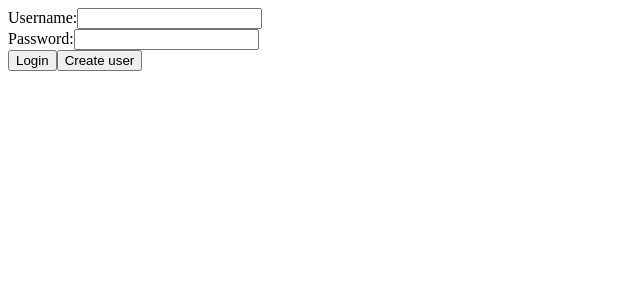
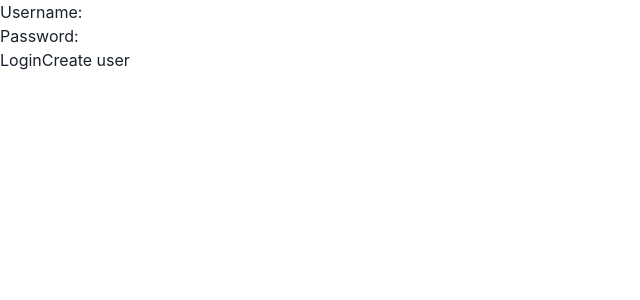
Before and after one commit to dougbacca89/Hash51-2.0, a React app: page /story in a window 1280 px wide. Shown: the top 300 px of the page, without its empty margins (0-640 px from the left). Built offline with nearby package versions, Linux system fonts and the light colour scheme.

Commit message:
added chakra module to package.json and added provider in index.jsx

```diff
--- a/client/src/index.jsx
+++ b/client/src/index.jsx
@@ -1,12 +1,15 @@
 import React from 'react';
 import ReactDOM from 'react-dom';
 import { BrowserRouter } from "react-router-dom";
+import { ChakraProvider } from "@chakra-ui/react"
 
 import App from './pages/App.jsx';
 
 ReactDOM.render(
-  <BrowserRouter>
-    <App />
-  </BrowserRouter>,
+  <ChakraProvider>
+    <BrowserRouter>
+      <App />
+    </BrowserRouter>
+  </ChakraProvider>,
   document.getElementById('app')
 );
--- a/client/src/pages/storyPage/components/Comment.jsx
+++ b/client/src/pages/storyPage/components/Comment.jsx
@@ -7,4 +7,5 @@ const Comment = props => (
 
 Comment.propTypes = {
 };
+
 export default Comment;
--- a/package.json
+++ b/package.json
@@ -24,10 +24,14 @@
   },
   "homepage": "https://github.com/SpaceExecs/Hash51#readme",
   "dependencies": {
+    "@chakra-ui/react": "^1.6.5",
+    "@emotion/react": "^11.4.0",
+    "@emotion/styled": "^11.3.0",
     "axios": "^0.21.1",
     "dotenv": "^10.0.0",
     "express": "^4.17.1",
     "express-session": "^1.17.2",
+    "framer-motion": "^4.1.17",
     "lodash": "^4.17.21",
     "mongoose": "^5.13.3",
     "mongoose-findorcreate": "^3.0.0",
```
Also changed, not shown: 2 other files (tests, documents, lock files or other folders).
